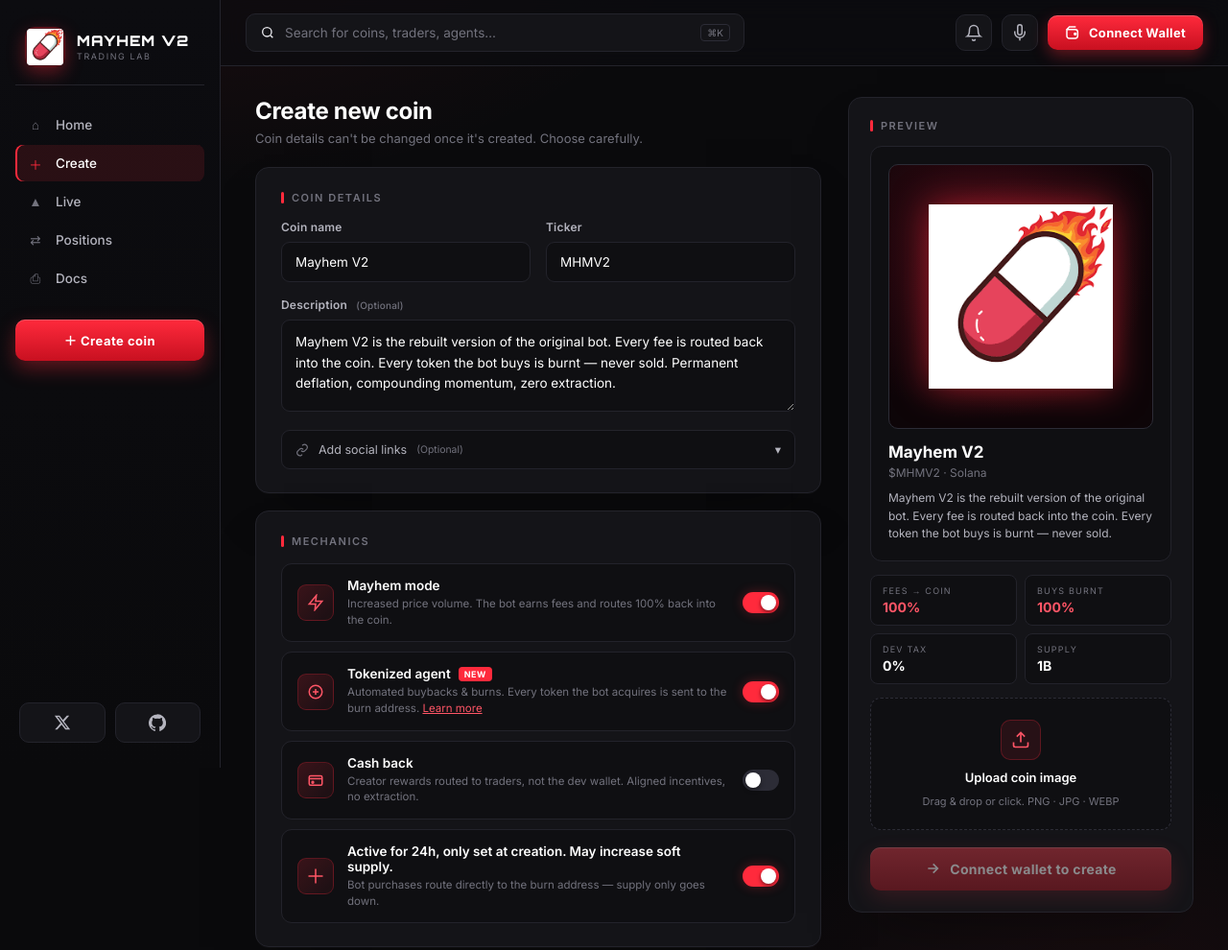
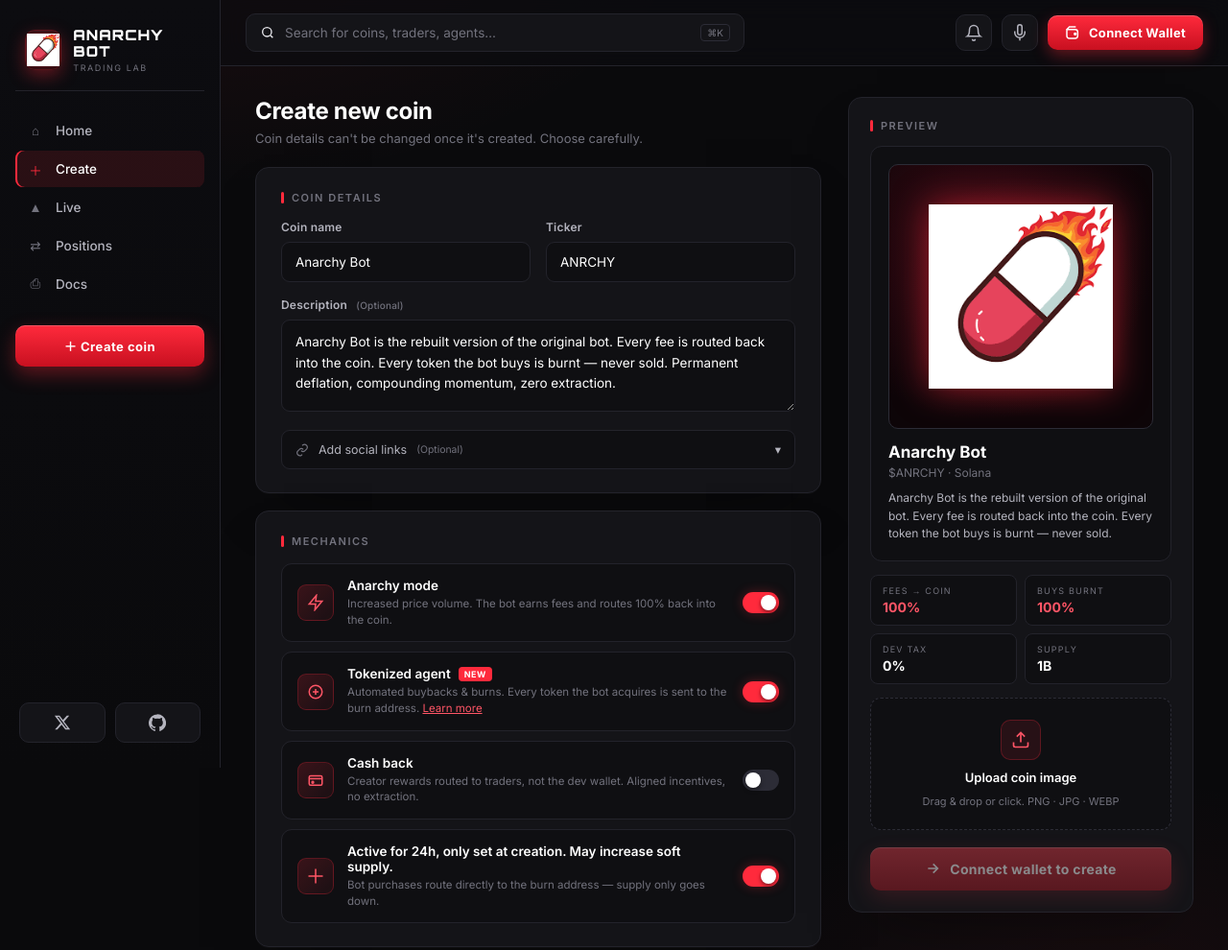
Before and after one commit to anatolyyakovenkos/mayhem-v2-site, a plain HTML site: page index.html in a window 1280 px wide. Shown: the top 990 px of the page at 96% size. Drawn offline with Linux system fonts and the light colour scheme.

Commit message:
Rebrand to Anarchy Bot, update X handle to 0xarzen

```diff
--- a/index.html
+++ b/index.html
@@ -3,7 +3,7 @@
 <head>
 <meta charset="UTF-8">
 <meta name="viewport" content="width=device-width,initial-scale=1">
-<title>Mayhem V2 — Trading Laboratory</title>
+<title>Anarchy Bot — Trading Laboratory</title>
 <link rel="icon" type="image/png" href="logo.png">
 <link rel="apple-touch-icon" href="logo.png">
 <link rel="preconnect" href="https://fonts.googleapis.com">
@@ -385,9 +385,9 @@
   <!-- ============= SIDEBAR ============= -->
   <aside class="sidebar">
     <div class="brand">
-      <div class="brand-mark"><img src="logo.png" alt="Mayhem V2"></div>
+      <div class="brand-mark"><img src="logo.png" alt="Anarchy Bot"></div>
       <div class="brand-text">
-        <div class="name">MAYHEM V2</div>
+        <div class="name">ANARCHY BOT</div>
         <div class="sub">Trading Lab</div>
       </div>
     </div>
@@ -405,7 +405,7 @@
     <div class="spacer"></div>
 
     <div class="socials">
-      <a href="https://x.com/Mayhem_V2" target="_blank" rel="noopener" title="X / Twitter">
+      <a href="https://x.com/0xarzen" target="_blank" rel="noopener" title="X / Twitter">
         <svg viewBox="0 0 24 24" fill="currentColor"><path d="M18.244 2.25h3.308l-7.227 8.26 8.502 11.24h-6.66l-5.214-6.817L4.99 21.75H1.68l7.73-8.835L1.254 2.25h6.83l4.713 6.231 5.447-6.231Zm-1.161 17.52h1.833L7.084 4.126H5.117L17.083 19.77Z"/></svg>
       </a>
       <a href="https://github.com/zoro-jiro-san" target="_blank" rel="noopener" title="GitHub">
@@ -450,17 +450,17 @@
           <div class="row">
             <div class="field">
               <label>Coin name</label>
-              <input id="f-name" type="text" placeholder="Name your coin" value="Mayhem V2">
+              <input id="f-name" type="text" placeholder="Name your coin" value="Anarchy Bot">
             </div>
             <div class="field">
               <label>Ticker</label>
-              <input id="f-ticker" type="text" placeholder="Add a coin ticker (e.g. DOGE)" value="MHMV2" maxlength="10">
+              <input id="f-ticker" type="text" placeholder="Add a coin ticker (e.g. DOGE)" value="ANRCHY" maxlength="10">
             </div>
           </div>
 
           <div class="field">
             <label>Description <small>(Optional)</small></label>
-            <textarea id="f-desc" placeholder="Write a short description">Mayhem V2 is the rebuilt version of the original bot. Every fee is routed back into the coin. Every token the bot buys is burnt — never sold. Permanent deflation, compounding momentum, zero extraction.</textarea>
+            <textarea id="f-desc" placeholder="Write a short description">Anarchy Bot is the rebuilt version of the original bot. Every fee is routed back into the coin. Every token the bot buys is burnt — never sold. Permanent deflation, compounding momentum, zero extraction.</textarea>
           </div>
 
           <div class="social-toggle" id="socialToggle">
@@ -485,7 +485,7 @@
             <div class="feature">
               <div class="ico"><svg viewBox="0 0 24 24" fill="none" stroke="currentColor" stroke-width="2"><path d="M13 2 3 14h9l-1 8 10-12h-9l1-8z"/></svg></div>
               <div class="info">
-                <div class="name">Mayhem mode</div>
+                <div class="name">Anarchy mode</div>
                 <div class="desc">Increased price volume. The bot earns fees and routes 100% back into the coin.</div>
               </div>
               <label class="switch"><input type="checkbox" checked><span class="slider"></span></label>
@@ -528,11 +528,11 @@
 
           <div class="coin-card">
             <div class="coin-img">
-              <img src="logo.png" alt="Mayhem V2" style="width:70%;height:70%;object-fit:contain;position:relative;filter:drop-shadow(0 0 18px rgba(255,42,60,.55))">
+              <img src="logo.png" alt="Anarchy Bot" style="width:70%;height:70%;object-fit:contain;position:relative;filter:drop-shadow(0 0 18px rgba(255,42,60,.55))">
             </div>
-            <div class="coin-name" id="p-name">Mayhem V2</div>
-            <div class="coin-ticker" id="p-ticker">$MHMV2 · Solana</div>
-            <div class="coin-desc" id="p-desc">Mayhem V2 is the rebuilt version of the original bot. Every fee is routed back into the coin. Every token the bot buys is burnt — never sold.</div>
+            <div class="coin-name" id="p-name">Anarchy Bot</div>
+            <div class="coin-ticker" id="p-ticker">$ANRCHY · Solana</div>
+            <div class="coin-desc" id="p-desc">Anarchy Bot is the rebuilt version of the original bot. Every fee is routed back into the coin. Every token the bot buys is burnt — never sold.</div>
           </div>
 
           <div class="preview-stats">
@@ -563,7 +563,7 @@
 <div class="modal-overlay" id="walletModal">
   <div class="modal">
     <h3>Connect a Solana wallet</h3>
-    <p>Pick the wallet you want to use to launch and trade on Mayhem V2.</p>
+    <p>Pick the wallet you want to use to launch and trade on Anarchy Bot.</p>
     <div class="wallet-list">
       <button class="wallet-opt phantom" data-wallet="phantom">
         <div class="logo">P</div>
```
Also changed, not shown: docs.html (+13 -13 lines).
